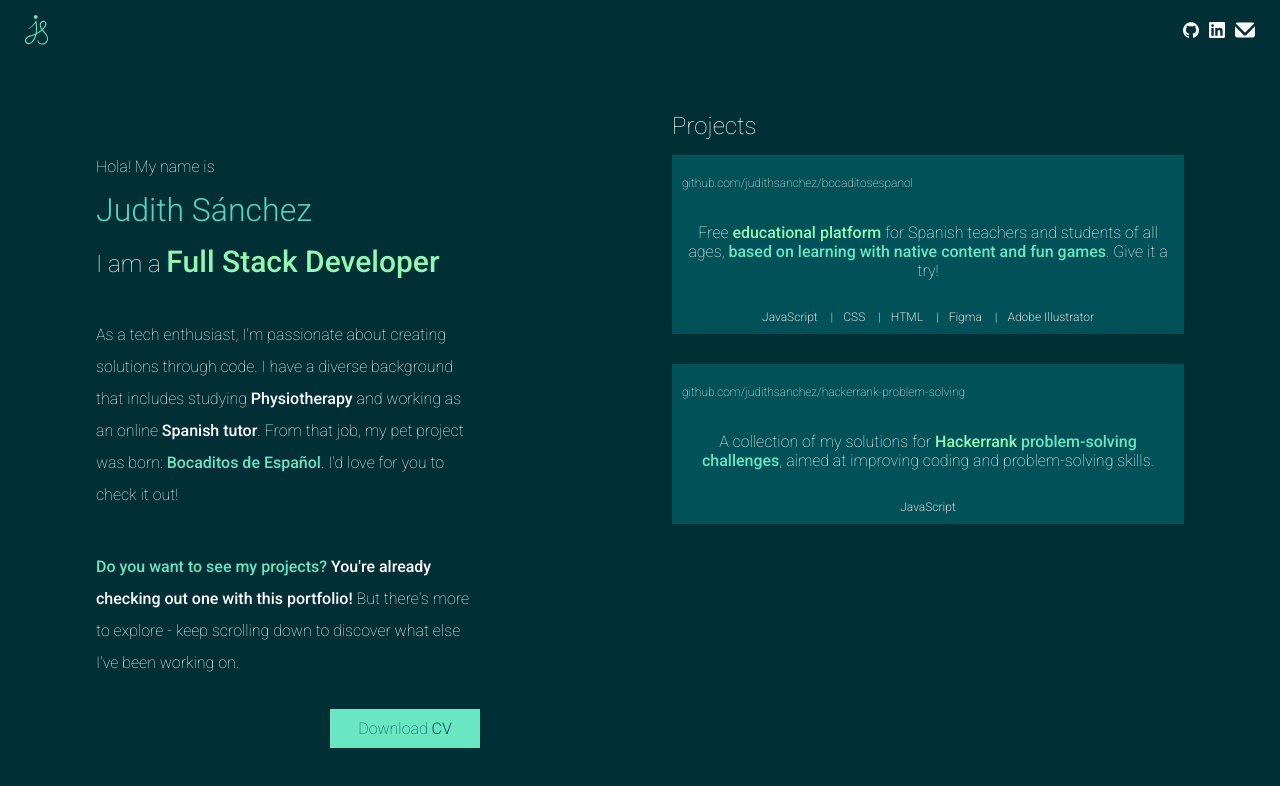
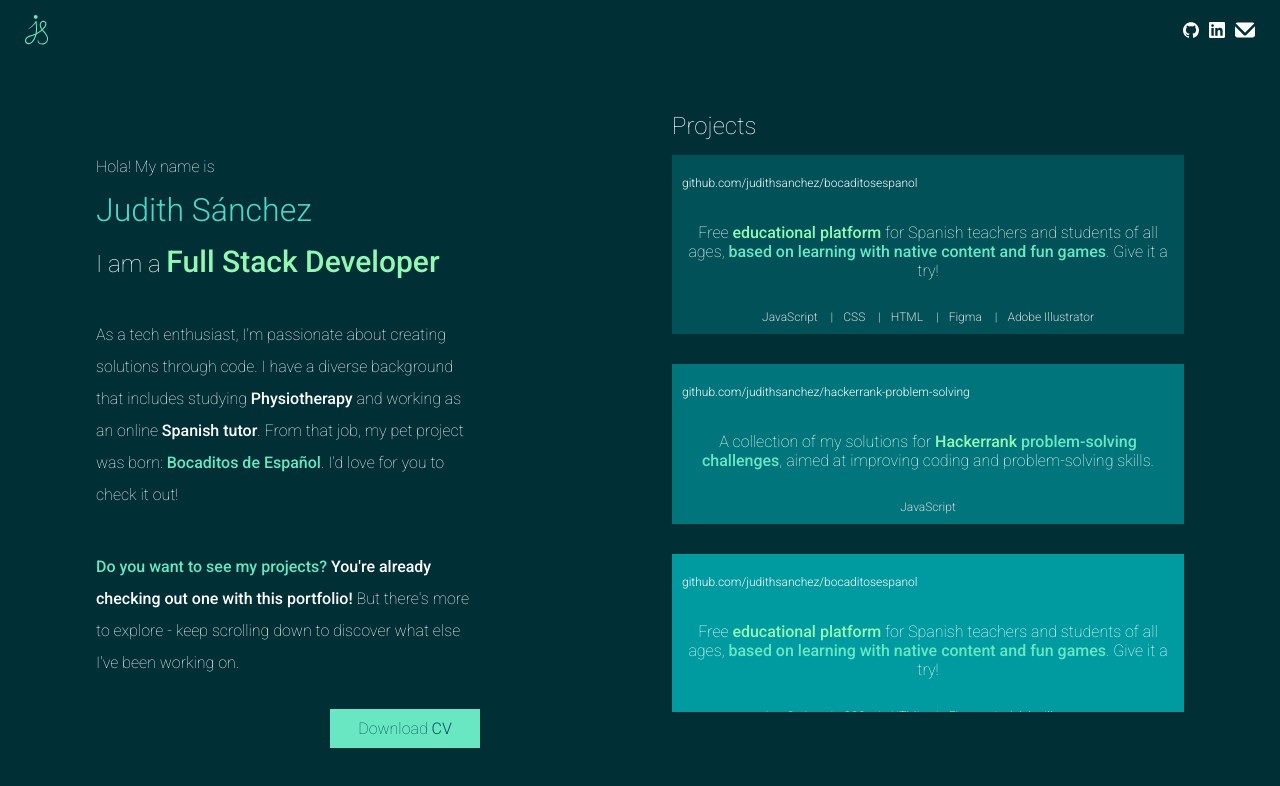
Before and after one commit to judithsanchez/portfolio, a Vue app: page / in a window 1280 px wide. Shown: the top 786 px of the page. Built offline with nearby package versions, Linux system fonts and the light colour scheme.

Commit message:
Implemented color grading on the projects backgrounds

```diff
--- a/src/assets/project-info.css
+++ b/src/assets/project-info.css
@@ -1,15 +1,4 @@
-.project {
-  background-color: #005158;
-  font-size: 2.4rem;
-  margin-bottom: 3rem;
-  padding: 1rem;
-}
-
-.project-url {
-  font-size: 1.2rem;
-  font-weight: 100;
-  text-decoration: none;
-}
+/* Set common styles for project descriptions */
 
 .project-description {
   font-size: 1.6rem;
@@ -17,14 +6,155 @@
   text-align: center;
 }
 
-.mint-highlight {
-  color: var(--shade-7);
-}
-
 .project-description span {
   font-size: 1.6rem;
   font-weight: 500;
 }
+
+/* Set common styles for project URLs */
+
+.project-url {
+  font-size: 1.2rem;
+  font-weight: 300;
+  text-decoration: none;
+}
+
+/* Set conditional styles for projects */
+
+.project1,
+.project2,
+.project3,
+.project4,
+.project5,
+.project6,
+.project7 {
+  font-size: 2.4rem;
+  margin-bottom: 3rem;
+  padding: 1rem;
+}
+
+/* Project 1 */
+.project1 {
+  background-color: var(--shade-1);
+}
+
+.project1 .highlight1 {
+  color: var(--shade-7);
+}
+
+.project1 .highlight2 {
+  color: var(--shade-6);
+}
+
+/* Project 2 */
+.project2 {
+  background-color: var(--shade-2);
+}
+
+.project2 .highlight1 {
+  color: var(--shade-7);
+}
+
+.project2 .highlight2 {
+  color: var(--shade-6);
+}
+
+/* Project 3 */
+.project3 {
+  background-color: var(--shade-3);
+}
+
+.project3 .highlight1 {
+  color: var(--shade-7);
+}
+
+.project3 .highlight2 {
+  color: var(--shade-6);
+}
+
+/* Project 4 */
+.project4 {
+  background-color: var(--shade-4);
+}
+
+.project4 .project-description,
+.project4 .project-url,
+.project4 .project-skills li,
+.project4 .project-skills li span {
+  color: var(--shade-1);
+}
+
+.project4 .highlight1 {
+  color: var(--main-text-color);
+}
+
+.project4 .highlight2 {
+  color: var(--shade-7);
+}
+
+/* Project 5 */
+.project5 {
+  background-color: var(--shade-5);
+}
+
+.project5 .project-description,
+.project5 .project-url,
+.project5 .project-skills li,
+.project5 .project-skills li span {
+  color: var(--shade-1);
+}
+
+.project5 .highlight1 {
+  color: var(--main-text-color);
+}
+
+.project5 .highlight2 {
+  color: var(--shade-2);
+}
+
+/* Project 6 */
+
+.project6 {
+  background-color: var(--shade-6);
+}
+
+.project6 .project-description,
+.project6 .project-url,
+.project6 .project-skills li,
+.project6 .project-skills li span {
+  color: var(--shade-1);
+}
+
+.project6 .highlight1 {
+  color: var(--shade-2);
+}
+
+.project6 .highlight2 {
+  color: var(--shade-1);
+}
+
+/* Project 7 */
+
+.project7 {
+  background-color: var(--shade-7);
+}
+
+.project7 .project-description,
+.project7 .project-url,
+.project7 .project-skills li,
+.project7 .project-skills li span {
+  color: var(--shade-1);
+}
+
+.project7 .highlight1 {
+  color: var(--shade-3);
+}
+
+.project7 .highlight2 {
+  color: var(--shade-2);
+}
+
+/* Set common styles for project skills */
 
 .project-skills {
   display: flex;
--- a/src/components/ProjectInfo.vue
+++ b/src/components/ProjectInfo.vue
@@ -1,5 +1,9 @@
 <template>
-  <div class="project" v-for="(project, index) in projects" :key="index">
+  <div
+    :class="getProjectClass(index)"
+    v-for="(project, index) in projects"
+    :key="index"
+  >
     <a class="project-url" :href="'https://' + project.url">{{
       project.url
     }}</a>
@@ -12,7 +16,6 @@
     </ul>
   </div>
 </template>
-
 <script>
 import '../assets/main-styles.css';
 import '../assets/project-info.css';
@@ -24,5 +27,16 @@ export default {
       projects: portfolioJudithSanchez.projects,
     };
   },
+  computed: {
+    numProjects() {
+      return this.projects.length;
+    },
+  },
+  methods: {
+    getProjectClass(index) {
+      const projectNum = (index % 7) + 1;
+      return `project${projectNum}`;
+    },
+  },
 };
 </script>
--- a/src/portfolio-info.js
+++ b/src/portfolio-info.js
@@ -81,7 +81,7 @@ const portfolioJudithSanchez = new Portfolio({
       title: 'Bocaditos de Español',
       url: 'github.com/judithsanchez/bocaditosespanol',
       description:
-        'Free <span class="mint-highlight">educational platform</span> for Spanish teachers and students of all ages, <span class="aqua-highlight">based on learning with native content and fun games</span>. Give it a try!',
+        'Free <span class="highlight1">educational platform</span> for Spanish teachers and students of all ages, <span class="highlight2">based on learning with native content and fun games</span>. Give it a try!',
       skillsApplied: [
         'JavaScript',
         'CSS',
@@ -94,7 +94,87 @@ const portfolioJudithSanchez = new Portfolio({
       title: 'HackerRank Challenges',
       url: 'github.com/judithsanchez/hackerrank-problem-solving',
       description:
-        'A collection of my solutions for <span class="mint-highlight">Hackerrank</span> <span class="aqua-highlight">problem-solving challenges</span>, aimed at improving coding and problem-solving skills.',
+        'A collection of my solutions for <span class="highlight1">Hackerrank</span> <span class="highlight2">problem-solving challenges</span>, aimed at improving coding and problem-solving skills.',
+      skillsApplied: ['JavaScript'],
+    },
+    {
+      title: 'Bocaditos de Español',
+      url: 'github.com/judithsanchez/bocaditosespanol',
+      description:
+        'Free <span class="highlight1">educational platform</span> for Spanish teachers and students of all ages, <span class="highlight2">based on learning with native content and fun games</span>. Give it a try!',
+      skillsApplied: [
+        'JavaScript',
+        'CSS',
+        'HTML',
+        'Figma',
+        'Adobe Illustrator',
+      ],
+    },
+    {
+      title: 'HackerRank Challenges',
+      url: 'github.com/judithsanchez/hackerrank-problem-solving',
+      description:
+        'A collection of my solutions for <span class="highlight1">Hackerrank</span> <span class="highlight2">problem-solving challenges</span>, aimed at improving coding and problem-solving skills.',
+      skillsApplied: ['JavaScript'],
+    },
+    {
+      title: 'Bocaditos de Español',
+      url: 'github.com/judithsanchez/bocaditosespanol',
+      description:
+        'Free <span class="highlight1">educational platform</span> for Spanish teachers and students of all ages, <span class="highlight2">based on learning with native content and fun games</span>. Give it a try!',
+      skillsApplied: [
+        'JavaScript',
+        'CSS',
+        'HTML',
+        'Figma',
+        'Adobe Illustrator',
+      ],
+    },
+    {
+      title: 'HackerRank Challenges',
+      url: 'github.com/judithsanchez/hackerrank-problem-solving',
+      description:
+        'A collection of my solutions for <span class="highlight1">Hackerrank</span> <span class="highlight2">problem-solving challenges</span>, aimed at improving coding and problem-solving skills.',
+      skillsApplied: ['JavaScript'],
+    },
+    {
+      title: 'Bocaditos de Español',
+      url: 'github.com/judithsanchez/bocaditosespanol',
+      description:
+        'Free <span class="highlight1">educational platform</span> for Spanish teachers and students of all ages, <span class="highlight2">based on learning with native content and fun games</span>. Give it a try!',
+      skillsApplied: [
+        'JavaScript',
+        'CSS',
+        'HTML',
+        'Figma',
+        'Adobe Illustrator',
+      ],
+    },
+    {
+      title: 'HackerRank Challenges',
+      url: 'github.com/judithsanchez/hackerrank-problem-solving',
+      description:
+        'A collection of my solutions for <span class="highlight1">Hackerrank</span> <span class="highlight2">problem-solving challenges</span>, aimed at improving coding and problem-solving skills.',
+      skillsApplied: ['JavaScript'],
+    },
+    {
+      title: 'Bocaditos de Español',
+      url: 'github.com/judithsanchez/bocaditosespanol',
+      description:
+        'Free <span class="highlight1">educational platform</span> for Spanish teachers and students of all ages, <span class="highlight2">based on learning with native content and fun games</span>. Give it a try!',
+      skillsApplied: [
+        'JavaScript',
+        'CSS',
+        'HTML',
+        'Figma',
+        'Adobe Illustrator',
+      ],
+    },
+    {
+      title: 'HackerRank Challenges',
+      url: 'github.com/judithsanchez/hackerrank-problem-solving',
+      description:
+        'A collection of my solutions for <span class="highlight1">Hackerrank</span> <span class="highlight2">problem-solving challenges</span>, aimed at improving coding and problem-solving skills.',
       skillsApplied: ['JavaScript'],
     },
 
```
